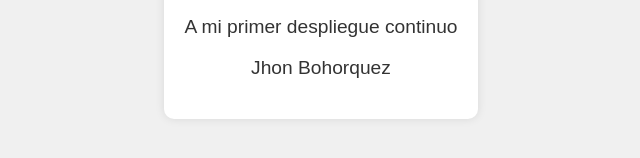
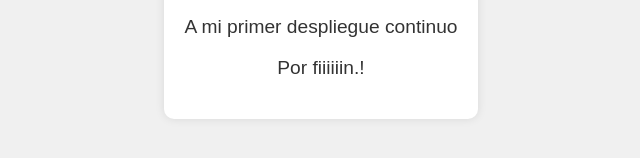
Before and after one commit to RpaGnp/DeployTest, a plain HTML site: page index.html in a window 1280 px wide. Shown: the part 388-546 px from the top of the page, 319-959 px from the left. Drawn offline with Linux system fonts and the light colour scheme.

Commit message:
first commit 11

```diff
--- a/index.html
+++ b/index.html
@@ -36,7 +36,7 @@
     <div class="container">
         <h1>Bienvenido</h1>
         <p>A mi primer despliegue continuo</p>
-        <p>Jhon Bohorquez</p>
+        <p>Por fiiiiiin.!</p>
     </div>
 </body>
 </html>
```
Also changed, not shown: 1 other file.
